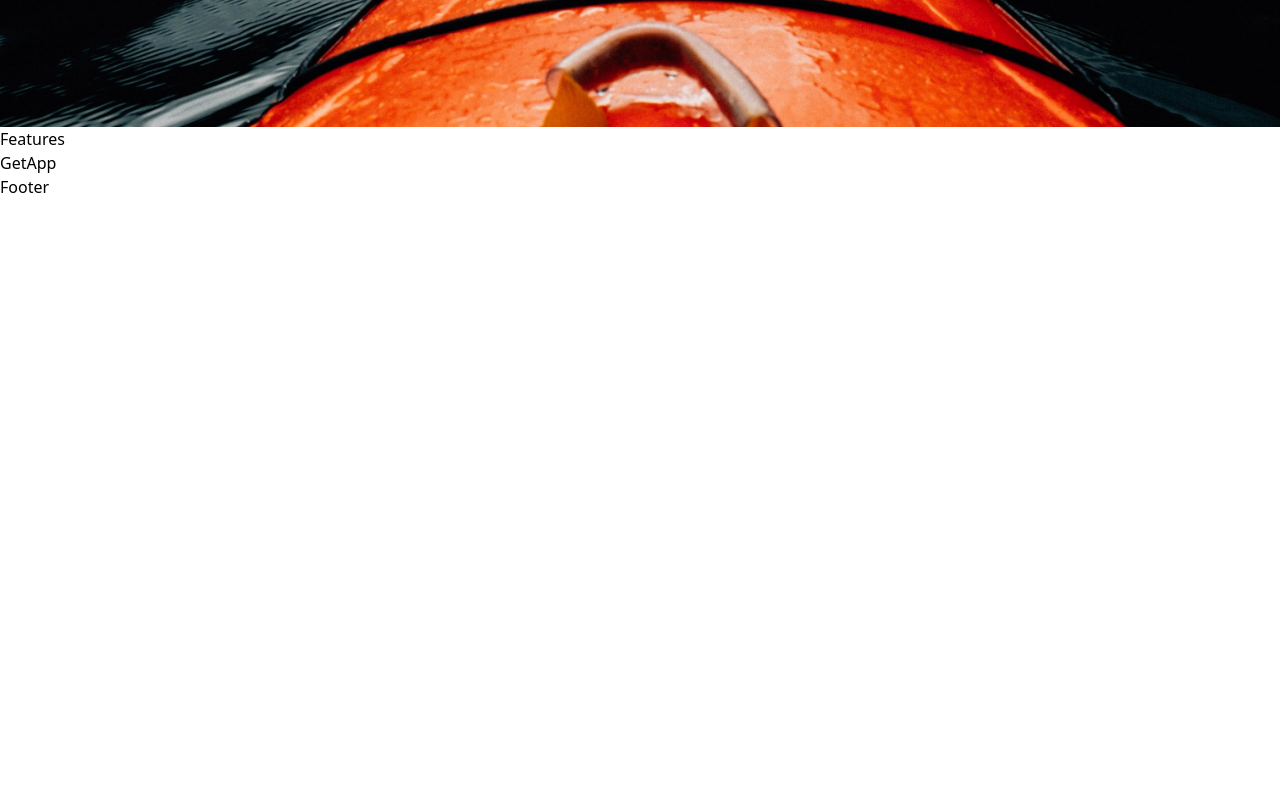
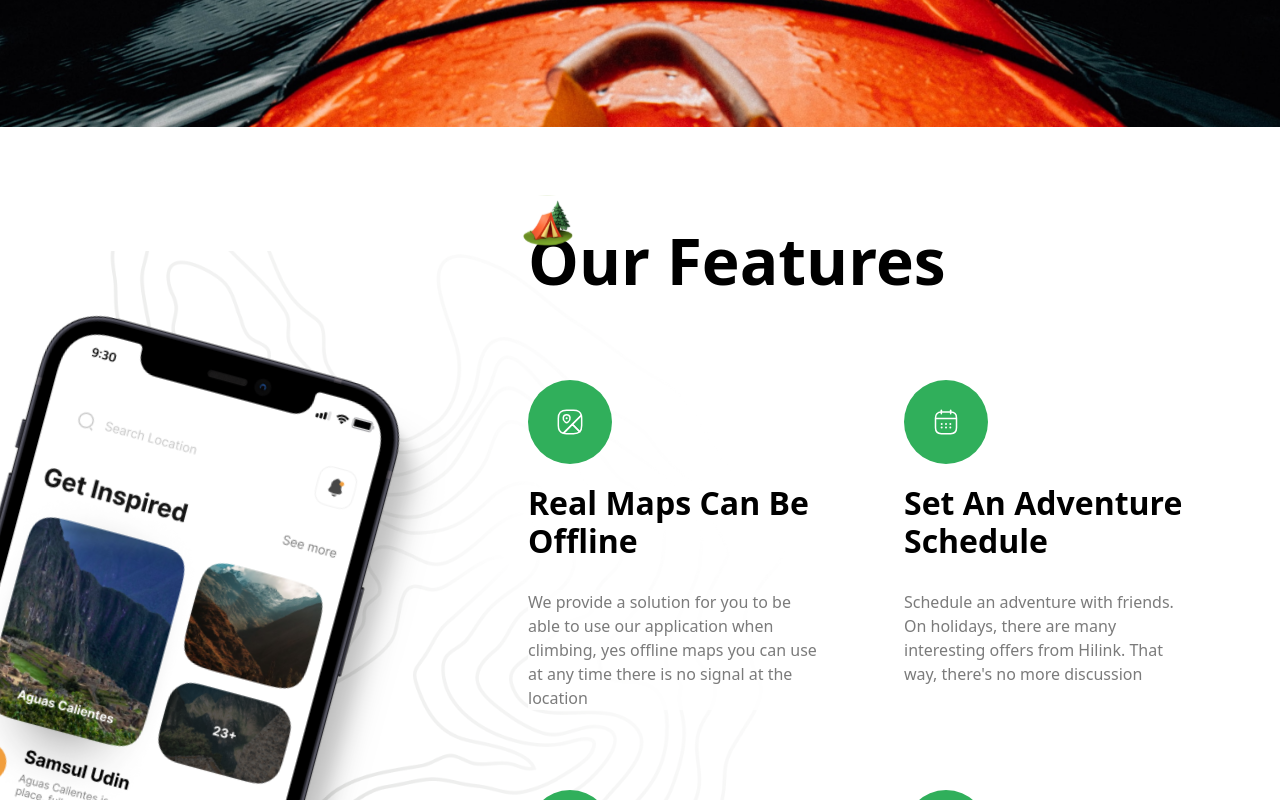
Before and after one commit to SidneyRoberto9/travel-app, a Next.js app: page / in a window 1280 px wide. Shown: the part 2400-3200 px from the top of the page. Before the commit the page ends 2599 px from the top, so only its background shows below. Built offline with nearby package versions, Linux system fonts and the light colour scheme.

Commit message:
🏗️ build: Add feature section

```diff
--- a/src/app/layout.tsx
+++ b/src/app/layout.tsx
@@ -14,7 +14,7 @@ const inter = Inter({
 })
 
 export const metadata: Metadata = {
-  title: "Travel",
+  title: "Hilink | Travel App",
   description: "Travel UI/UX App for Camping",
 }
 
--- /dev/null
+++ b/src/components/feature-item.tsx
@@ -0,0 +1,29 @@
+import Image from "next/image"
+
+interface FeatureItemProps {
+  title: string
+  icon: string
+  variant: string
+  description: string
+}
+
+const FeatureItem = ({
+  title,
+  icon,
+  variant,
+  description,
+}: FeatureItemProps) => {
+  return (
+    <li className="flex w-full flex-1 flex-col items-start">
+      <div className="rounded-full bg-green-50 p-4 lg:p-7">
+        <Image src={icon} alt={title} width={28} height={28} />
+      </div>
+      <h2 className="bold-20 lg:bold-32 mt-5 capitalize">{title}</h2>
+      <p className="regular-16 mt-5 bg-white/80 text-gray-30 lg:mt-[1.875rem] lg:bg-none">
+        {description}
+      </p>
+    </li>
+  )
+}
+
+export default FeatureItem
--- a/src/components/features.tsx
+++ b/src/components/features.tsx
@@ -1,5 +1,43 @@
+import Image from "next/image"
+
+import FeatureItem from "@/components/feature-item"
+import { FEATURES } from "@/constants"
+
 const Features = () => {
-  return <div>Features</div>
+  return (
+    <section className="flexCenter flex-col overflow-hidden bg-feature-bg bg-center bg-no-repeat py-24">
+      <div className="max-container padding-container relative flex w-full justify-end">
+        <div className="flex flex-1 lg:min-h-[56.25rem]">
+          <Image
+            src="/phone.png"
+            alt="phone"
+            width={440}
+            height={1000}
+            className="feature-phone"
+          />
+        </div>
+
+        <div className="z-20 flex w-full flex-col lg:w-[60%]">
+          <div className="relative">
+            <Image
+              src="/camp.svg"
+              alt="camp"
+              width={50}
+              height={50}
+              className="absolute left-[-0.3125rem] top-[-1.75rem] w-10 lg:w-[3.125rem]"
+            />
+            <h2 className="bold-40 lg:bold-64">Our Features</h2>
+          </div>
+
+          <ul className="mt-10 grid gap-10 md:grid-cols-2 lg:mt-20 lg:gap-20">
+            {FEATURES.map((feature, index) => (
+              <FeatureItem {...feature} key={index} />
+            ))}
+          </ul>
+        </div>
+      </div>
+    </section>
+  )
 }
 
 export default Features
```
